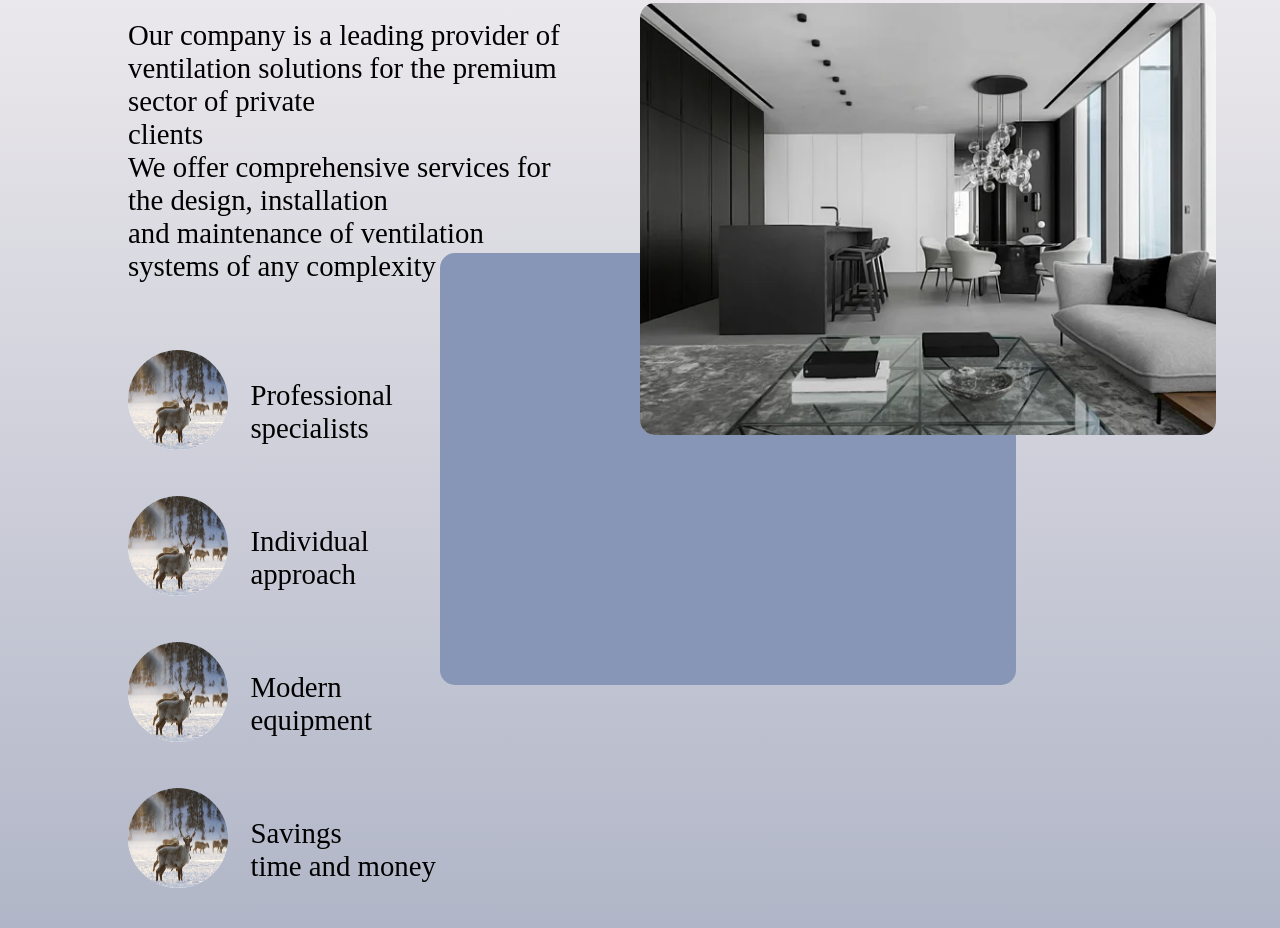
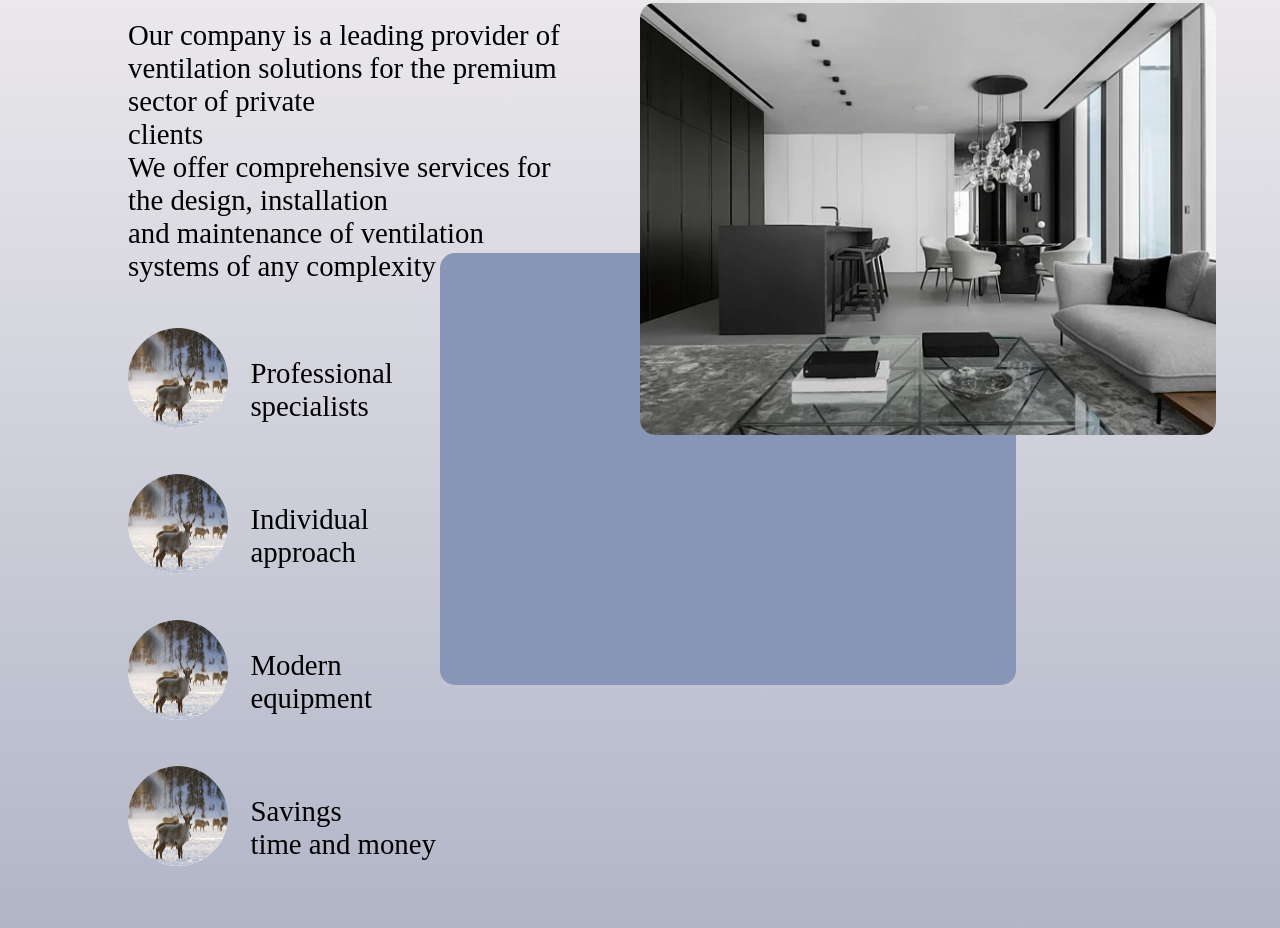
Before and after one commit to Ferm1um/102h, a website: page index.html in a window 1280 px wide. Shown: the part 1136-2064 px from the top of the page. Drawn offline with Linux system fonts and the light colour scheme; a web font is replaced by a local one.

Commit message:
Update index.html

```diff
--- a/index.html
+++ b/index.html
@@ -92,7 +92,7 @@
                         and maintenance of ventilation systems of any complexity <br>
                     </p>
 
-                    <div style="display: flex; margin-top: 15%;">
+                    <div style="display: flex; margin-top: 10%;">
                         <img src="img/Olen_2.jpg" alt="" style="width: 100px; height: 100px; background-color: aliceblue; border-radius: 50%; margin-right: 5%;">
                         <p>
                             Professional
```
